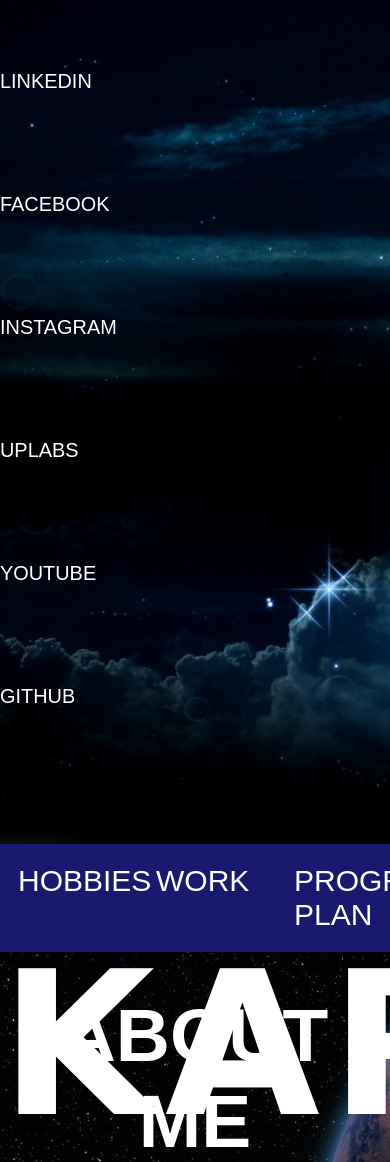
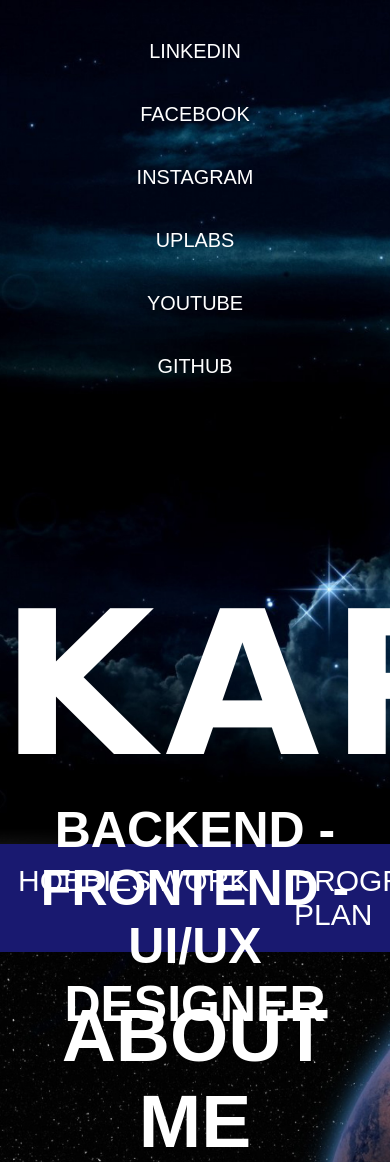
Before and after one commit to Nero2211/Portfolio, a PHP site: page / in a window 390 px wide; the page is wider, and only the part inside the window is pictured. Shown: the top 1162 px of that part. Run offline with PHP 8.4, Linux system fonts and the light colour scheme; some web fonts are replaced.

Commit message:
Minor nav fixes

```diff
--- a/Portfolio HTML/index.css
+++ b/Portfolio HTML/index.css
@@ -50,7 +50,6 @@
 
 .socialMediaHolder > .socialMedia{
     color: white;
-    font-size: 20px;
     padding: 50px 0;
     text-decoration-style: dashed;
     font-size: calc(1em + 1vmin);
--- a/Portfolio HTML/responsive.css
+++ b/Portfolio HTML/responsive.css
@@ -3,4 +3,11 @@
         flex-direction: column;
         padding: 20px 0;
     }
+
+    .socialMediaHolder > .socialMedia{
+        padding: 20px 0;
+        text-decoration-style: dashed;
+        font-size: calc(1em + 1vmin);
+        width: 100%
+    }
 }
```
